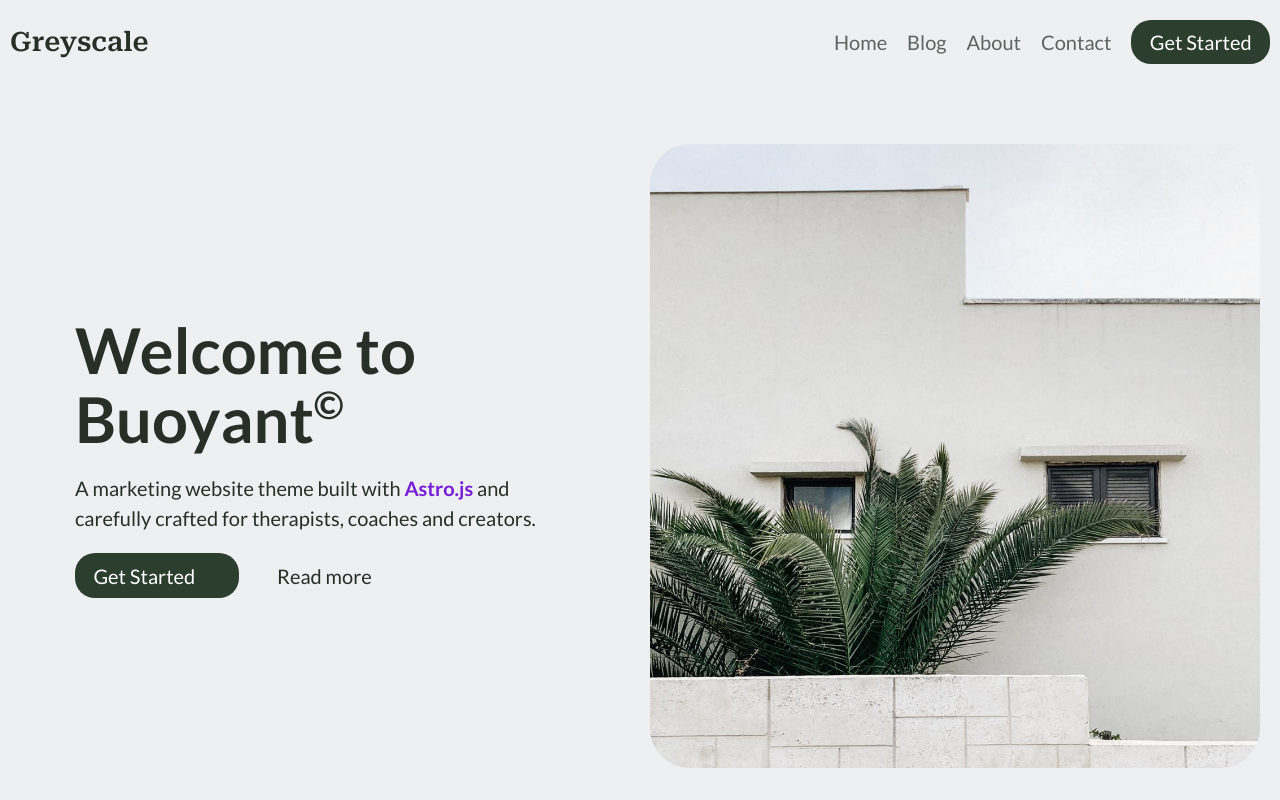
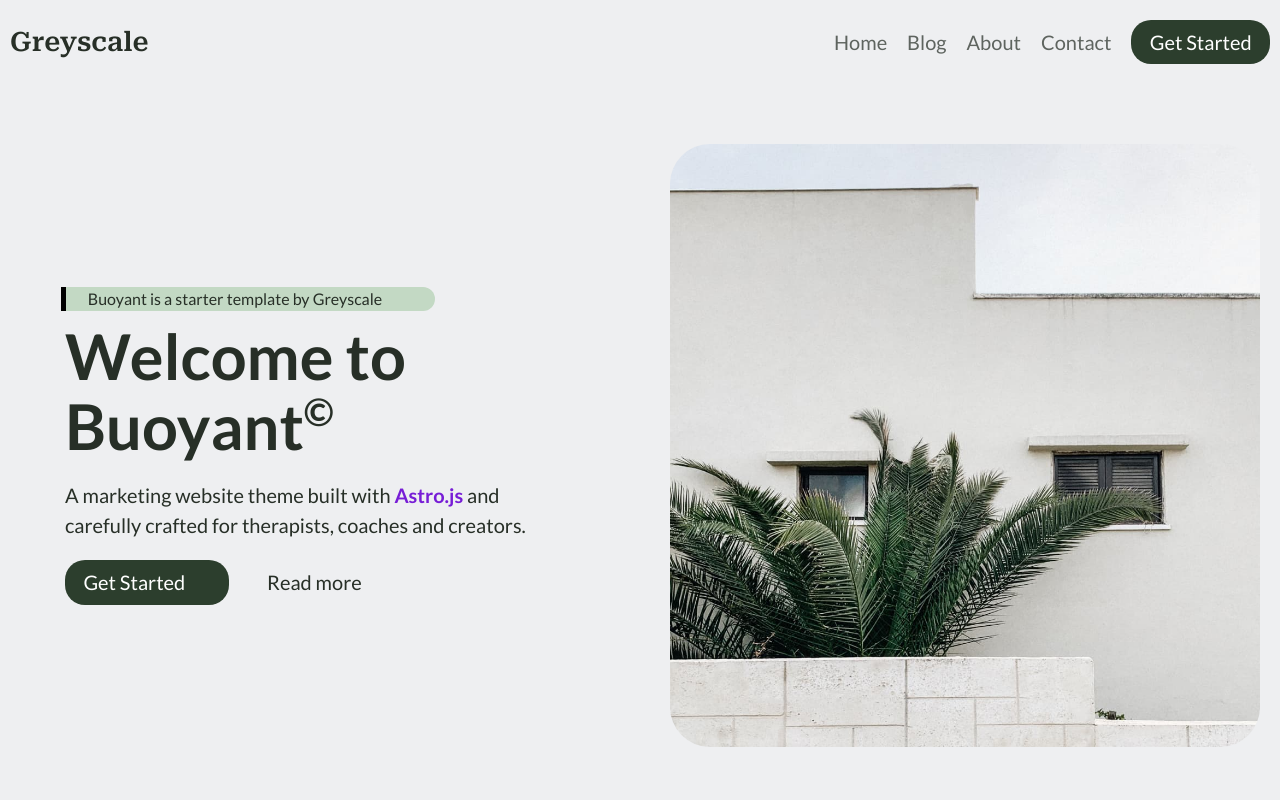
Before and after one commit to Adambentleyio/buoyant-earth, an Astro site in the folder theme/: page / in a window 1280 px wide. Shown: the top 800 px of the page. Built offline with nearby package versions, Linux system fonts and the light colour scheme; Astro itself is replaced by a stand-in of ours; some icons are missing.

Commit message:
changes to hero flag content

```diff
--- a/theme/src/components/sections/heros/HomeHeroSection.astro
+++ b/theme/src/components/sections/heros/HomeHeroSection.astro
@@ -9,6 +9,7 @@ import Button from './Button.astro';
 <Container>
 	<section class="hero-section__section">
 		<div class="hero-section__text">
+				<div class="hero-section__flag">Buoyant is a starter template by Greyscale</div>
 				<h1>Welcome to <span style="display: flex"> Buoyant <span style="font-size: 0.6em; align-self: flex-start;">&copy;</span></span></h1>
 				<p>
 					A marketing website theme built with <span style="color: var(--astro-purple); font-weight:600">Astro.js</span>
@@ -39,13 +40,48 @@ import Button from './Button.astro';
 </Container>
 
 <style>
+	.hero-section__flag {
+		position: relative;
+		text-align: center;
+		font-size: 0.8em;
+		color: var(--theme-color-secondary);
+		display: block;
+		max-width: 17rem;
+		margin-bottom: 0.5rem;
+
+	}
+	.hero-section__flag:before {
+		content: "";
+		position: absolute;
+		z-index: -1;
+		display: inline-block;
+		top:0;
+		left: -0.2rem;
+		width: calc(100%);
+		height: 100%;
+		width: 110%;
+		background-color: var(--theme-surface-2);
+		border-radius: 0 1rem 1rem 0;
+	}
+	.hero-section__flag:after {
+		content: "";
+		position: absolute;
+		display: block;
+		z-index: 10;
+		width: 100%;
+		border-left: 5px solid black;
+		height: 100%;
+		left: -0.2rem;
+		right: 100%;
+		top: 0;
+	}
 	.hero-section__section {
 		margin: var(--section-margin) auto;
 		min-height: clamp(90vh, 100vw, calc(100vh - var(--navbar-height)));
 		display: grid;
 		grid-template-columns: 1fr 1fr;
 		align-items: center;
-		gap: 1rem;
+		gap: 3rem;
 	}
 	.hero-section__text {
 		justify-self: center;
```
